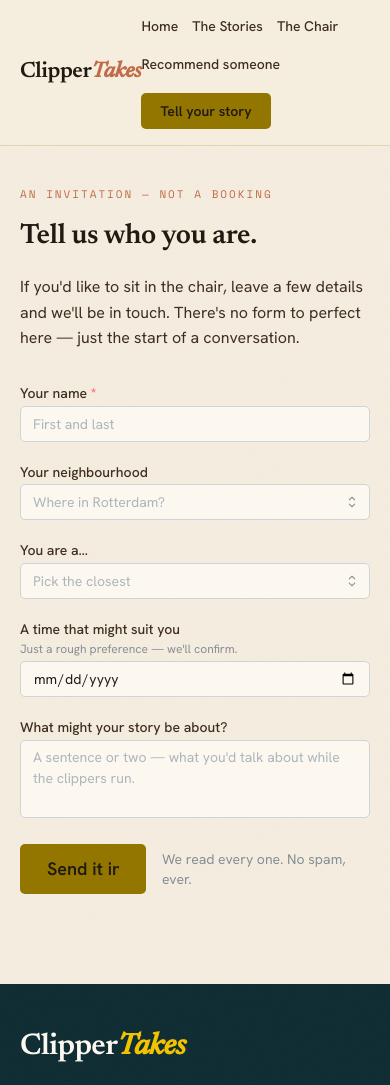
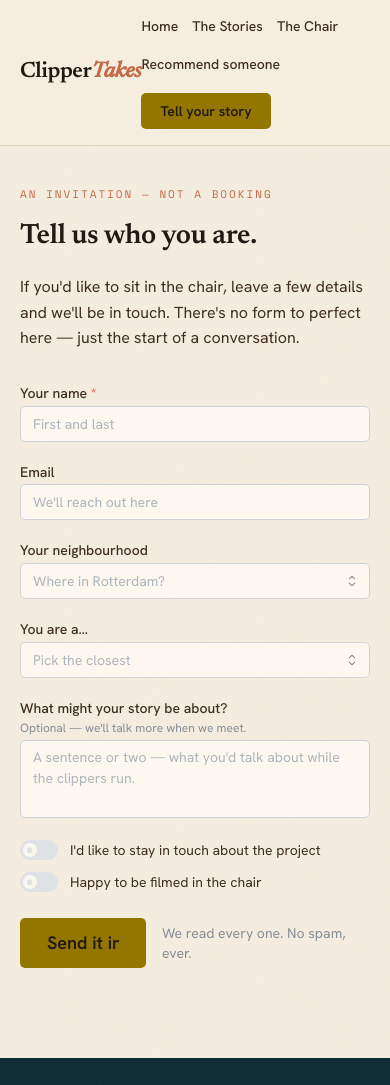
Before and after one commit to mrwinter09/barbershop-dashboard, a React (Vite) app: page /submit in a window 390 px wide. Shown: the top 1085 px of the page. Built offline with nearby package versions, Linux system fonts and the light colour scheme.

Commit message:
Add email, role select, and consent switches to Tell your story form (mobile + web)

```diff
--- a/src/pages/MobilePage.tsx
+++ b/src/pages/MobilePage.tsx
@@ -440,11 +440,38 @@ function MobileAbout({ onNav }: { onNav: (t: Tab) => void }) {
 
 // ─── Tell your story screen ───────────────────────────────────────────────────
 
+const ROLES = ["Resident", "Entrepreneur", "Volunteer", "Maker", "Organiser", "Other"];
+
+function MSwitch({ label, checked, onChange }: { label: string; checked: boolean; onChange: () => void }) {
+  return (
+    <label style={{ display: "flex", alignItems: "center", gap: 12, cursor: "pointer" }}>
+      <span
+        onClick={onChange}
+        style={{
+          position: "relative", width: 40, height: 24, flexShrink: 0, borderRadius: 12,
+          background: checked ? T.petrol7 : T.border, transition: "background .2s", display: "block",
+        }}
+      >
+        <span style={{
+          position: "absolute", top: 3, left: checked ? 19 : 3, width: 18, height: 18,
+          borderRadius: "50%", background: T.paper0, boxShadow: "0 1px 3px rgba(0,0,0,.18)",
+          transition: "left .2s",
+        }} />
+      </span>
+      <span style={{ fontFamily: T.sans, fontSize: 14, color: T.body, lineHeight: 1.4 }}>{label}</span>
+    </label>
+  );
+}
+
 function MobileTell({ onNav }: { onNav: (t: Tab) => void }) {
-  const [form, setForm] = useState({ name: "", neighborhood: "", role: "", about: "" });
+  const [form, setForm] = useState({ name: "", email: "", neighborhood: "", role: "", about: "" });
+  const [touch, setTouch] = useState(false);
+  const [filmed, setFilmed] = useState(false);
   const [done, setDone] = useState(false);
   const set = (k: keyof typeof form) => (e: React.ChangeEvent<HTMLInputElement | HTMLTextAreaElement | HTMLSelectElement>) => setForm((f) => ({ ...f, [k]: e.target.value }));
-  const inputStyle: React.CSSProperties = { display: "block", width: "100%", boxSizing: "border-box", padding: "13px 14px", border: `1.5px solid ${T.border}`, borderRadius: 8, background: T.card, fontFamily: T.sans, fontSize: 16, color: T.ink, outline: "none", marginTop: 6 };
+  const field: React.CSSProperties = { display: "flex", flexDirection: "column", gap: 6 };
+  const label: React.CSSProperties = { fontFamily: T.sans, fontSize: 13, fontWeight: 600, color: T.body };
+  const input: React.CSSProperties = { display: "block", width: "100%", boxSizing: "border-box", padding: "12px 14px", border: `1.5px solid ${T.border}`, borderRadius: 8, background: T.card, fontFamily: T.sans, fontSize: 16, color: T.ink, outline: "none" };
 
   if (done) return (
     <div style={{ height: "100%", display: "flex", flexDirection: "column", background: T.paper, backgroundImage: PAPER_TEX }}>
@@ -464,25 +491,47 @@ function MobileTell({ onNav }: { onNav: (t: Tab) => void }) {
   return (
     <div style={{ height: "100%", display: "flex", flexDirection: "column", background: T.paper, backgroundImage: PAPER_TEX }}>
       <MHead back onBack={() => onNav("stories")} />
-      <div style={{ flex: 1, overflowY: "auto", padding: "24px 20px 24px" }}>
+      <div style={{ flex: 1, overflowY: "auto", padding: "24px 20px 32px" }}>
         <span style={{ fontFamily: T.mono, fontSize: 11, letterSpacing: ".16em", textTransform: "uppercase", color: T.clay6 }}>An invitation — not a booking</span>
         <h1 style={{ fontFamily: T.serif, fontWeight: 600, fontSize: 32, lineHeight: 1.06, letterSpacing: "-.02em", color: T.ink, margin: "12px 0 6px" }}>Tell us who you are.</h1>
         <p style={{ fontSize: 15, lineHeight: 1.6, color: T.body, marginBottom: 22 }}>Leave a few details and we'll reach out. No form to perfect — just the start of a conversation.</p>
         <div style={{ display: "flex", flexDirection: "column", gap: 16 }}>
-          <div>
-            <label style={{ fontFamily: T.sans, fontSize: 13, fontWeight: 600, color: T.body }}>Your name *</label>
-            <input style={inputStyle} value={form.name} onChange={set("name")} placeholder="First and last" />
+          <div style={field}>
+            <label style={label}>Your name <span style={{ color: T.clay6 }}>*</span></label>
+            <input style={input} value={form.name} onChange={set("name")} placeholder="First and last" />
           </div>
-          <div>
-            <label style={{ fontFamily: T.sans, fontSize: 13, fontWeight: 600, color: T.body }}>Your neighbourhood</label>
-            <select style={{ ...inputStyle, appearance: "none" }} value={form.neighborhood} onChange={set("neighborhood")}>
-              <option value="">Where in Rotterdam?</option>
-              {NEIGHBORHOODS.map((n) => <option key={n} value={n}>{n}</option>)}
-            </select>
+          <div style={field}>
+            <label style={label}>Email</label>
+            <input style={input} type="email" value={form.email} onChange={set("email")} placeholder="We'll reach out here" />
           </div>
-          <div>
-            <label style={{ fontFamily: T.sans, fontSize: 13, fontWeight: 600, color: T.body }}>What might your story be about?</label>
-            <textarea style={{ ...inputStyle, minHeight: 88, resize: "vertical" }} value={form.about} onChange={set("about")} placeholder="A sentence or two." />
+          <div style={field}>
+            <label style={label}>Your neighbourhood</label>
+            <div style={{ position: "relative" }}>
+              <select style={{ ...input, appearance: "none", paddingRight: 36 }} value={form.neighborhood} onChange={set("neighborhood")}>
+                <option value="">Where in Rotterdam?</option>
+                {NEIGHBORHOODS.map((n) => <option key={n} value={n}>{n}</option>)}
+              </select>
+              <span style={{ position: "absolute", right: 14, top: "50%", transform: "translateY(-50%) rotate(45deg)", width: 8, height: 8, borderRight: `1.6px solid ${T.muted}`, borderBottom: `1.6px solid ${T.muted}`, pointerEvents: "none" }} />
+            </div>
+          </div>
+          <div style={field}>
+            <label style={label}>You are a…</label>
+            <div style={{ position: "relative" }}>
+              <select style={{ ...input, appearance: "none", paddingRight: 36 }} value={form.role} onChange={set("role")}>
+                <option value="">Pick the closest</option>
+                {ROLES.map((r) => <option key={r} value={r}>{r}</option>)}
+              </select>
+              <span style={{ position: "absolute", right: 14, top: "50%", transform: "translateY(-50%) rotate(45deg)", width: 8, height: 8, borderRight: `1.6px solid ${T.muted}`, borderBottom: `1.6px solid ${T.muted}`, pointerEvents: "none" }} />
+            </div>
+          </div>
+          <div style={field}>
+            <label style={label}>What might your story be about?</label>
+            <textarea style={{ ...input, minHeight: 88, resize: "vertical" }} value={form.about} onChange={set("about")} placeholder="A sentence or two — what you'd talk about while the clippers run." />
+            <span style={{ fontFamily: T.sans, fontSize: 12, color: T.muted }}>Optional — we'll talk more when we meet.</span>
+          </div>
+          <div style={{ display: "flex", flexDirection: "column", gap: 14, padding: "8px 0" }}>
+            <MSwitch label="I'd like to stay in touch about the project" checked={touch} onChange={() => setTouch((v) => !v)} />
+            <MSwitch label="Happy to be filmed in the chair" checked={filmed} onChange={() => setFilmed((v) => !v)} />
           </div>
           <button
             onClick={() => { if (form.name.trim()) setDone(true); }}
@@ -490,6 +539,7 @@ function MobileTell({ onNav }: { onNav: (t: Tab) => void }) {
           >
             Send it in
           </button>
+          <p style={{ textAlign: "center", fontSize: 12, color: T.muted, margin: 0 }}>We read every one. No spam, ever.</p>
         </div>
       </div>
       <TabBar active="tell" onNav={onNav} />
--- a/src/pages/SubmitPage.tsx
+++ b/src/pages/SubmitPage.tsx
@@ -2,7 +2,7 @@
 
 import { useState } from "react";
 import { Link } from "react-router-dom";
-import { Container, Box, Text, TextInput, Textarea, Select, Button } from "@mantine/core";
+import { Container, Box, Text, TextInput, Textarea, Select, Button, Switch } from "@mantine/core";
 import { useCreateStory } from "../features/stories/api/useCreateStory";
 import { TARGET, NEIGHBORHOODS } from "../features/stories/api/seed";
 
@@ -16,11 +16,14 @@ export default function SubmitPage() {
   const { mutate: createStory } = useCreateStory();
   const [form, setForm] = useState({
     name: "",
+    email: "",
     neighborhood: "",
     role: "",
     date: "",
     about: "",
   });
+  const [touch, setTouch] = useState(false);
+  const [filmed, setFilmed] = useState(false);
   const [done, setDone] = useState<{ name: string; number: number } | null>(null);
 
   const set = (k: keyof typeof form) => (e: React.ChangeEvent<HTMLInputElement | HTMLTextAreaElement>) =>
@@ -136,6 +139,13 @@ export default function SubmitPage() {
             onChange={set("name")}
             required
           />
+          <TextInput
+            label="Email"
+            type="email"
+            placeholder="We'll reach out here"
+            value={form.email}
+            onChange={set("email")}
+          />
           <Box style={{ display: "grid", gridTemplateColumns: "1fr 1fr", gap: 18 }} className="ct-form-grid">
             <Select
               label="Your neighbourhood"
@@ -152,20 +162,28 @@ export default function SubmitPage() {
               data={ROLES}
             />
           </Box>
-          <TextInput
-            label="A time that might suit you"
-            type="date"
-            value={form.date}
-            onChange={set("date")}
-            description="Just a rough preference — we'll confirm."
-          />
           <Textarea
             label="What might your story be about?"
             placeholder="A sentence or two — what you'd talk about while the clippers run."
+            description="Optional — we'll talk more when we meet."
             value={form.about}
             onChange={set("about")}
             rows={3}
           />
+          <Box style={{ display: "flex", flexDirection: "column", gap: 12, paddingTop: 4 }}>
+            <Switch
+              label="I'd like to stay in touch about the project"
+              checked={touch}
+              onChange={(e) => setTouch(e.currentTarget.checked)}
+              color="petrol"
+            />
+            <Switch
+              label="Happy to be filmed in the chair"
+              checked={filmed}
+              onChange={(e) => setFilmed(e.currentTarget.checked)}
+              color="petrol"
+            />
+          </Box>
           <Box style={{ display: "flex", alignItems: "center", gap: 16, marginTop: 8 }}>
             <Button type="submit" color="yellow" variant="filled" size="lg" styles={{ root: { color: "#211A12", fontWeight: 600 } }}>
               Send it in
```
